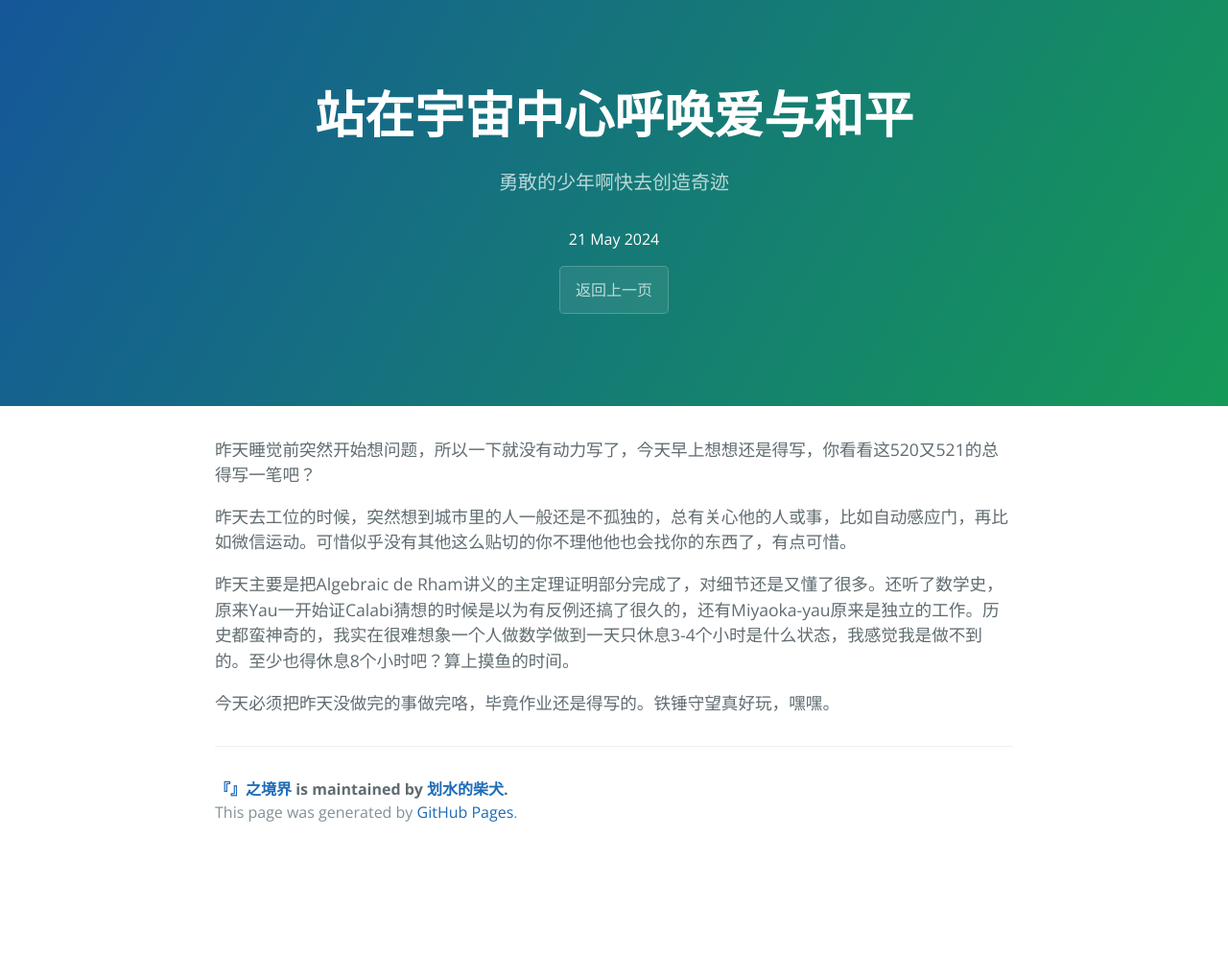
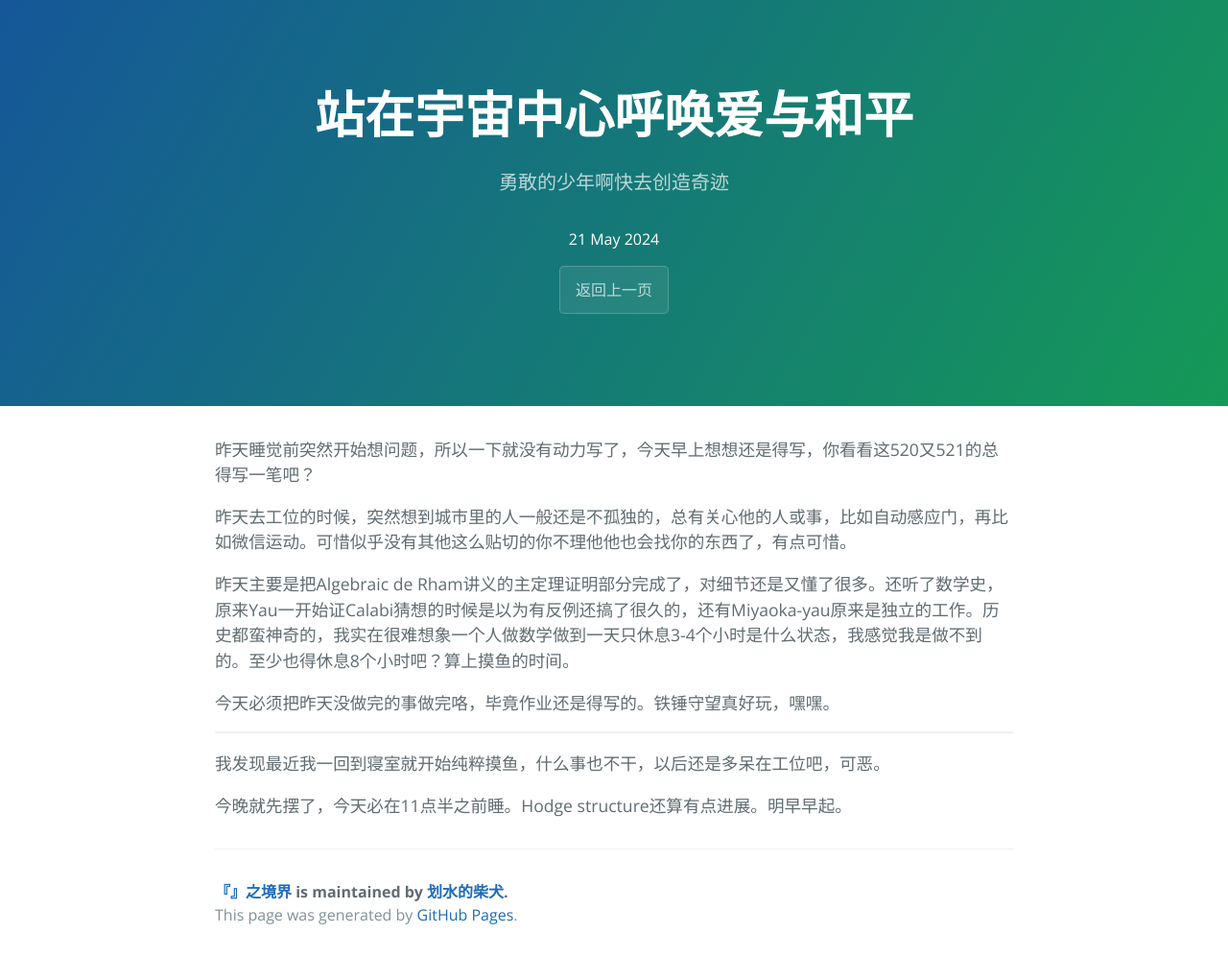
Before and after one commit to xiebaiting/xiebaiting.github.io, a Jekyll site: the page built from _posts/2024-05-21-站在宇宙中心呼唤爱与和平.md, in a window 1280 px wide. Shown: the whole page at 96% size. Built offline with Jekyll 4.4.1, drawn with Linux system fonts in a browser that asks for light colours; before the commit the page ends 900 px from its top, so only the background shows below that.

Commit message:
20240521

```diff
--- a/_posts/2024-05-21-站在宇宙中心呼唤爱与和平.md
+++ b/_posts/2024-05-21-站在宇宙中心呼唤爱与和平.md
@@ -12,3 +12,9 @@ categories: 时间会证明一切
 昨天主要是把Algebraic de Rham讲义的主定理证明部分完成了，对细节还是又懂了很多。还听了数学史，原来Yau一开始证Calabi猜想的时候是以为有反例还搞了很久的，还有Miyaoka-yau原来是独立的工作。历史都蛮神奇的，我实在很难想象一个人做数学做到一天只休息3-4个小时是什么状态，我感觉我是做不到的。至少也得休息8个小时吧？算上摸鱼的时间。
 
 今天必须把昨天没做完的事做完咯，毕竟作业还是得写的。铁锤守望真好玩，嘿嘿。
+
+***
+
+我发现最近我一回到寝室就开始纯粹摸鱼，什么事也不干，以后还是多呆在工位吧，可恶。
+
+今晚就先摆了，今天必在11点半之前睡。Hodge structure还算有点进展。明早早起。
```
